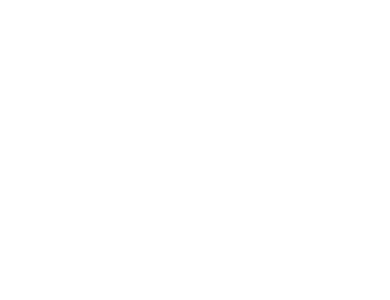
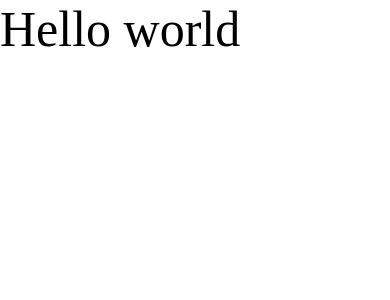
Before and after one commit to ayyazzafar/practice-react-native-2-udemy-course-social-media, a React Native app: screen / in a window 390 px wide. Shown: the top 300 px of the page. Built offline with nearby package versions, Linux system fonts and the light colour scheme.

Commit message:
Add font helper function and update App component

```diff
--- a/App.tsx
+++ b/App.tsx
@@ -1,6 +1,17 @@
 import React from 'react';
-import {SafeAreaView} from 'react-native';
+import {SafeAreaView, Text} from 'react-native';
+import {getFontFamily} from './assets/fonts/helper';
 
 export default function App() {
-  return <SafeAreaView />;
+  return (
+    <SafeAreaView>
+      <Text
+        style={{
+          fontSize: 50,
+          fontFamily: getFontFamily('Inter', '900'),
+        }}>
+        Hello world
+      </Text>
+    </SafeAreaView>
+  );
 }
--- /dev/null
+++ b/assets/fonts/helper.js
@@ -0,0 +1,24 @@
+export const getFontFamily = (baseFont = 'Inter', weight) => {
+  switch (weight) {
+    case '100':
+      return `${baseFont}-Thin`;
+    case '200':
+      return `${baseFont}-ExtraLight`;
+    case '300':
+      return `${baseFont}-Light`;
+    case '400':
+      return `${baseFont}-Regular`;
+    case '500':
+      return `${baseFont}-Medium`;
+    case '600':
+      return `${baseFont}-SemiBold`;
+    case '700':
+      return `${baseFont}-Bold`;
+    case '800':
+      return `${baseFont}-ExtraBold`;
+    case '900':
+      return `${baseFont}-Black`;
+    default:
+      return `${baseFont}-Regular`;
+  }
+};
```
